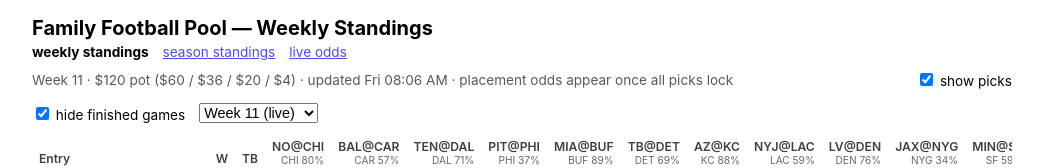
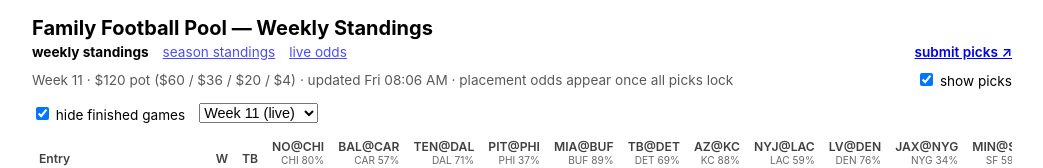
Before and after one commit to mpozar/pool-odds, a plain HTML site: page index.html in a window 1280 px wide. Shown: the top 168 px of the page, without its empty margins (118-1161 px from the left). Drawn offline with Linux system fonts and the light colour scheme.

Commit message:
weekly standings: submit-picks link top right
Co-Authored-By: Claude Fable 5 <noreply@anthropic.com>

```diff
--- a/index.html
+++ b/index.html
@@ -29,7 +29,7 @@
 </head>
 <body>
 <h1>Family Football Pool — Weekly Standings</h1>
-<nav class="nav"><span class="here">weekly standings</span><a href="season.html">season standings</a><a href="odds.html">live odds</a></nav>
+<nav class="nav"><span class="here">weekly standings</span><a href="season.html">season standings</a><a href="odds.html">live odds</a><span style="flex:1"></span><a href="https://tinyurl.com/FFPool-11" style="font-weight:600;opacity:1">submit picks ↗</a></nav>
 <div class="controls">
   <div class="sub" id="sub">loading…</div>
   <span style="flex:1"></span>
```
